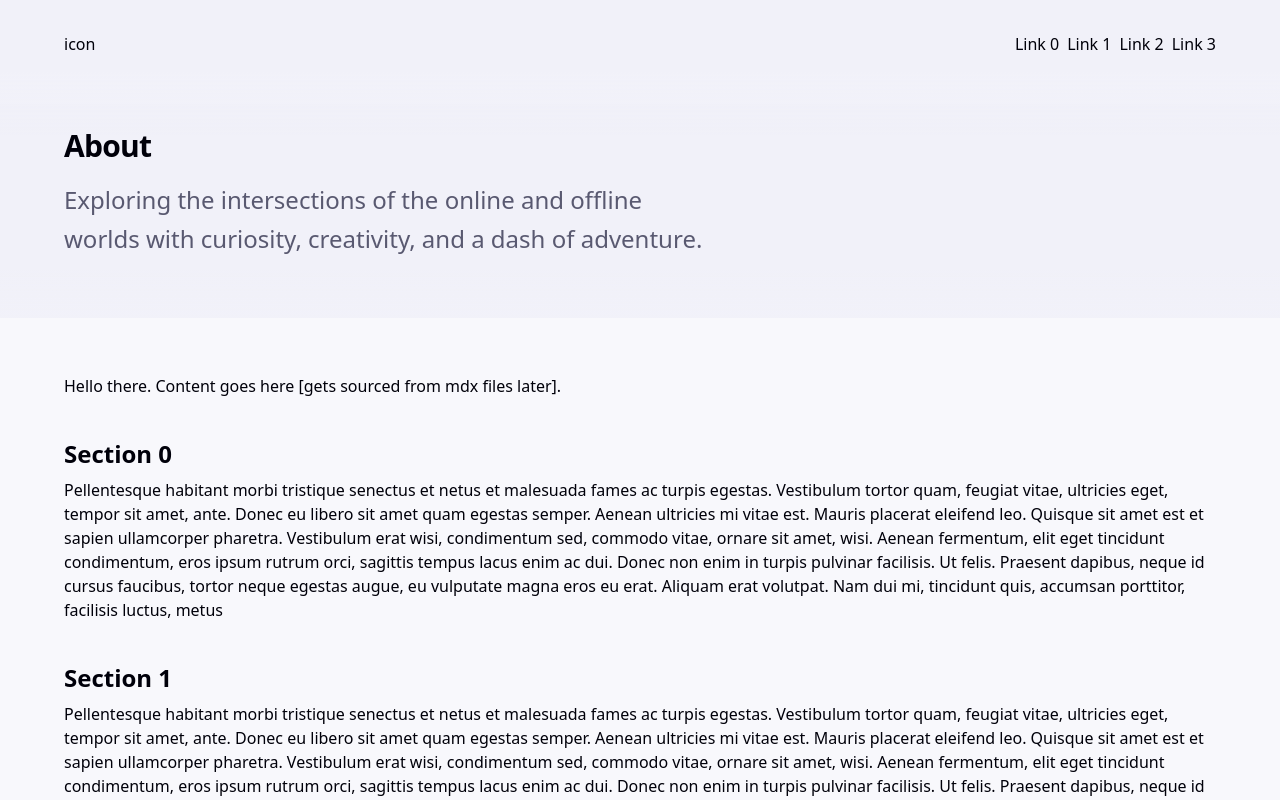
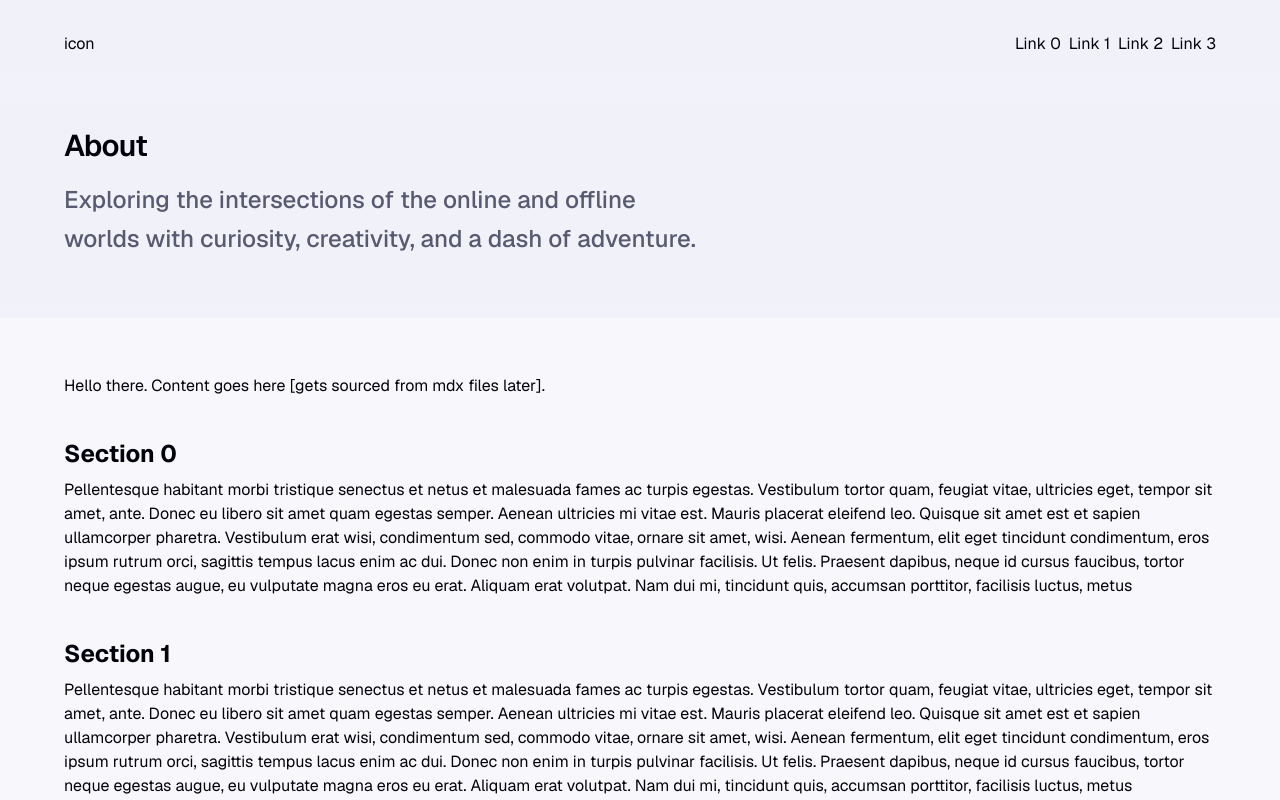
Before and after one commit to khinshankhan/www, a Next.js app: page / in a window 1280 px wide. Shown: the top 800 px of the page. Built offline with nearby package versions, Linux system fonts and the light colour scheme.

Commit message:
incorporate geist font

```diff
--- a/package.json
+++ b/package.json
@@ -11,6 +11,7 @@
   "dependencies": {
     "class-variance-authority": "^0.7.1",
     "clsx": "^2.1.1",
+    "geist": "^1.5.1",
     "motion": "^12.23.22",
     "next": "15.5.2",
     "react": "19.1.0",
--- a/src/app/globals.css
+++ b/src/app/globals.css
@@ -11,6 +11,17 @@
   --breakpoint-lg: 64rem; /* 1024px */
   --breakpoint-xl: 82.8125rem; /* 1325px */
   --breakpoint-2xl: 96rem; /* 1536px */
+
+  --font-family-*: initial;
+  --font-family-heading:
+    var(--font-heading), ui-sans-serif, system-ui, sans-serif, "Apple Color Emoji", "Segoe UI Emoji";
+  --font-family-body:
+    var(--font-body), ui-sans-serif, system-ui, sans-serif, "Apple Color Emoji", "Segoe UI Emoji";
+  --font-family-mono:
+    var(--font-mono), ui-monospace, SFMono-Regular, Menlo, Monaco, Consolas, "Liberation Mono",
+    "Courier New", monospace;
+  --default-font-family: var(--font-family-body);
+  --default-mono-font-family: var(--font-family-mono);
 
   --color-*: initial;
   --color-transparent: var(--transparent);
--- a/src/app/layout.tsx
+++ b/src/app/layout.tsx
@@ -1,6 +1,16 @@
+import React from "react"
 import type { Metadata } from "next"
+import { cn } from "@/lib/utils"
+import { GeistMono } from "geist/font/mono"
+import { GeistSans } from "geist/font/sans"
 
 import "./globals.css"
+
+const fontAliases = {
+  ["--font-heading"]: "var(--font-geist-sans)",
+  ["--font-body"]: "var(--font-geist-sans)",
+  ["--font-mono"]: "var(--font-geist-mono)",
+} as React.CSSProperties
 
 export const metadata: Metadata = {
   title: "Create Next App",
@@ -13,7 +23,7 @@ export default function RootLayout({
   children: React.ReactNode
 }>) {
   return (
-    <html lang="en">
+    <html lang="en" className={cn(GeistSans.variable, GeistMono.variable)} style={fontAliases}>
       <body className="bg-background-1 text-foreground flex flow-root min-h-screen flex-col">
         {children}
       </body>
--- a/src/app/page.tsx
+++ b/src/app/page.tsx
@@ -17,7 +17,7 @@ function ArticleContent() {
     <main className="text-foreground z-1 relative isolate flex grow flex-col">
       <article className="z-2 relative isolate flex w-full grow flex-col items-center">
         <header ref={headerRef} className="maxw-content fixed z-0 flex w-full flex-col gap-4 py-14">
-          <h1 className="text-foreground scroll-m-20 text-balance text-4xl font-semibold tracking-tight sm:text-3xl xl:text-4xl">
+          <h1 className="font-heading text-foreground scroll-m-20 text-balance text-4xl font-semibold tracking-tight sm:text-3xl xl:text-4xl">
             {title}
           </h1>
           <p className="text-foreground-muted text-balance text-xl font-medium leading-relaxed lg:text-2xl">
```
Also changed, not shown: 1 other file (tests, documents, lock files or other folders).
